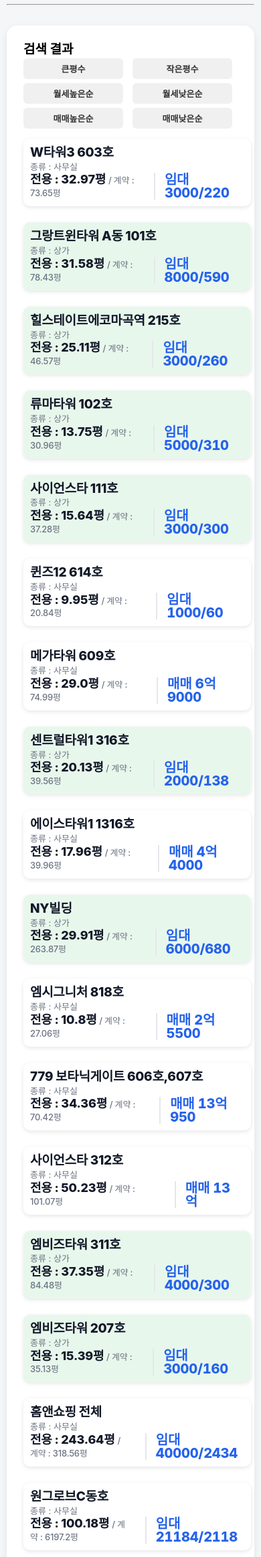
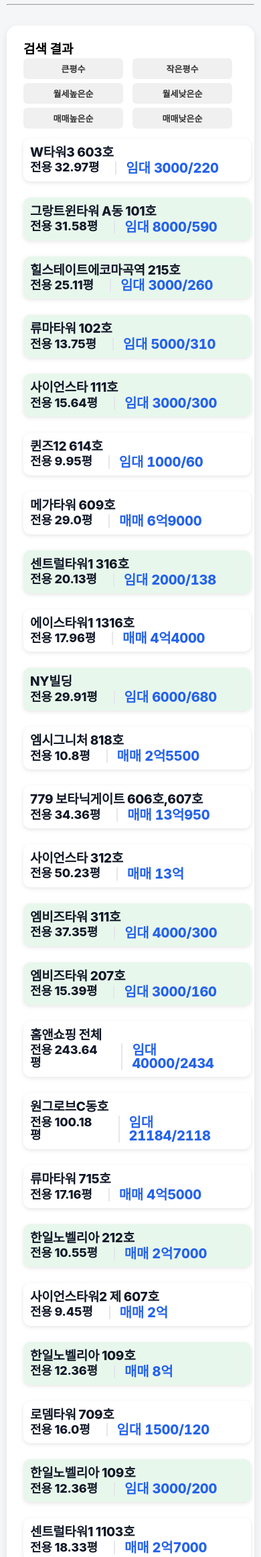
Before and after one commit to manki3/mrefs-system, a Flask app: page /search in a window 390 px wide; the page is wider, and only the part inside the window is pictured. Shown: the part 1005-3330 px from the top of that part at 67% size. Run offline with Flask 3, Linux system fonts and the light colour scheme; a user stored in the database is signed in; data comes from the database, SQL or seed files in the repository; some web fonts are replaced.

Commit message:
mobile: simplify property card info display

```diff
--- a/templates/base.html
+++ b/templates/base.html
@@ -795,6 +795,21 @@ select {
 
 }
 
+/* 모바일 카드 정보 최소화 */
+@media (max-width:800px){
+
+  /* 계약면적 숨김 */
+  .area-sub{
+    display:none !important;
+  }
+
+  /* 종류/부가정보 숨김 */
+  .property-card .detail:not(:first-of-type){
+    display:none !important;
+  }
+
+}
+
 
 
 </style>
--- a/templates/list.html
+++ b/templates/list.html
@@ -29,8 +29,10 @@
     </div>
 
     <div class="detail">
-        전용 : {{ p.exclusive_area }}평 / 계약 : {{ p.contract_area }}평
-    </div>
+    <span class="area-main">전용 {{ p.exclusive_area }}평</span>
+    <span class="area-sub"> / 계약 {{ p.contract_area }}평</span>
+</div>
+
 
     {% if mode == "sale" %}
         <div class="price">
--- a/templates/search.html
+++ b/templates/search.html
@@ -189,9 +189,10 @@
             <div class="detail-line">
 
     <div class="area-text">
-    <span class="area-main">전용 : {{ p.exclusive_area }}평</span>
-    <span class="area-sub"> / 계약 : {{ p.contract_area }}평</span>
+    <span class="area-main">전용 {{ p.exclusive_area }}평</span>
+    <span class="area-sub"> / 계약 {{ p.contract_area }}평</span>
 </div>
+
 
 
     <span class="price-inline">
```
Also changed, not shown: 1 other file.
